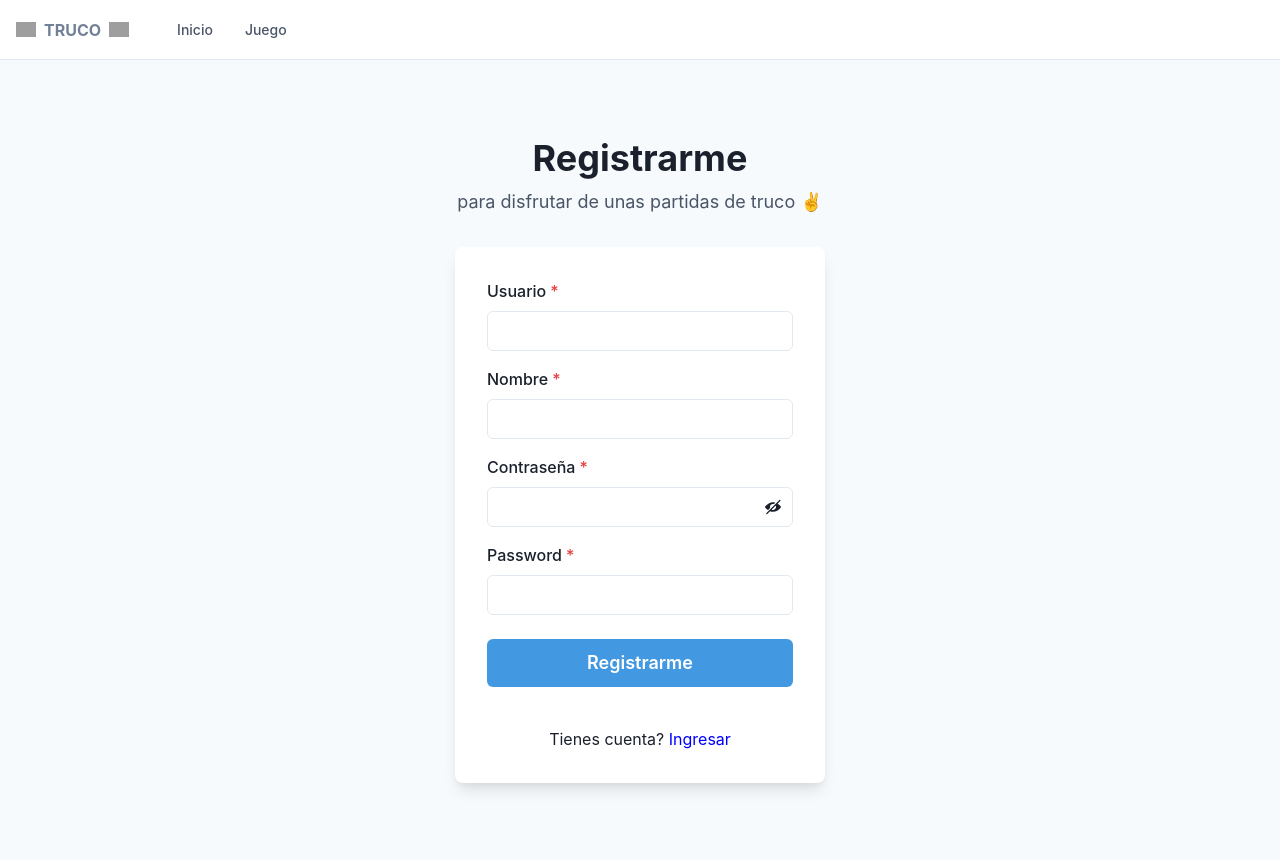
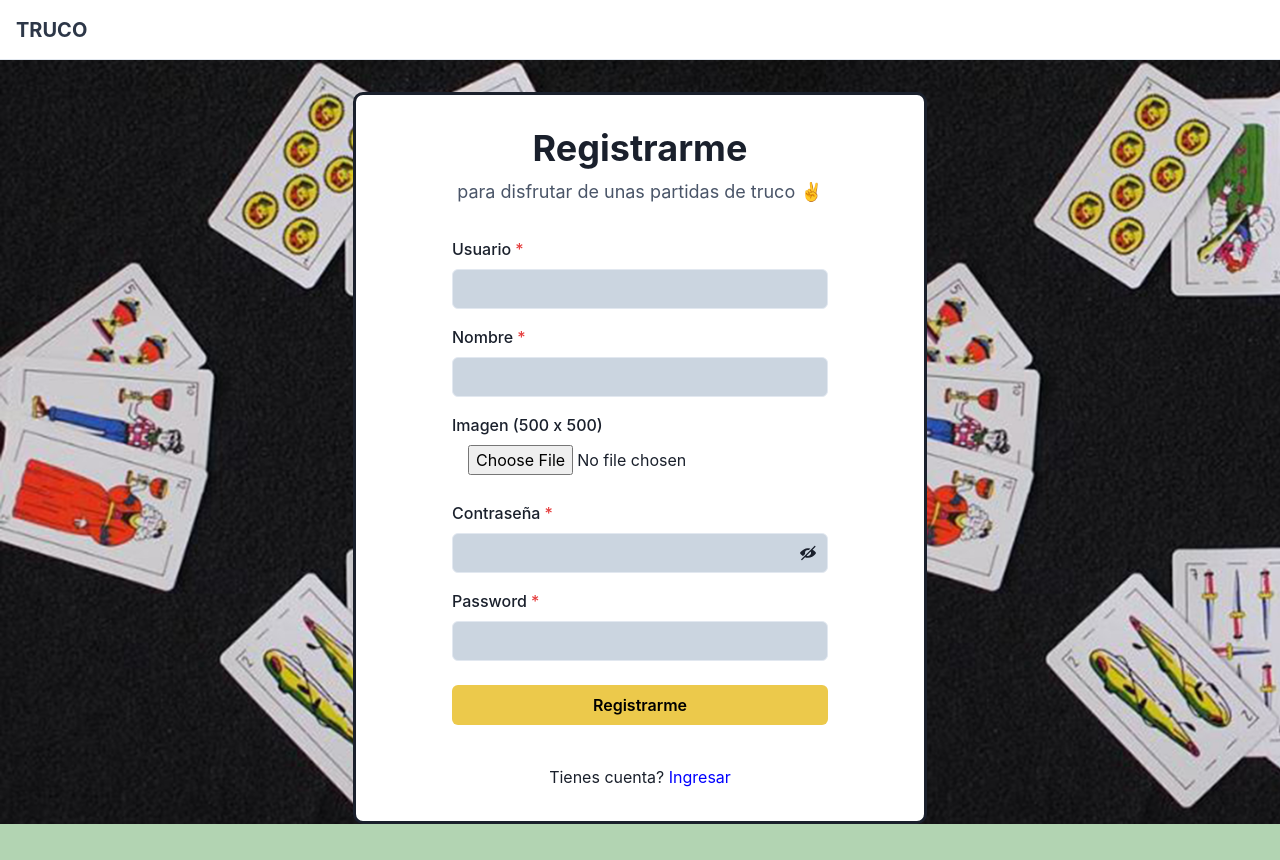
Before and after one commit to marianochavez/truco_frontend_react, a React (Vite) app: page /register in a window 1280 px wide. After the commit the page ends 824 px from the top, so only its background shows below. Built offline with nearby package versions, Linux system fonts and the light colour scheme; grey boxes are pictures that could not be loaded.

Commit message:
avatar added - style

```diff
--- a/src/components/auth/Login.tsx
+++ b/src/components/auth/Login.tsx
@@ -11,6 +11,7 @@ import {
 } from "@chakra-ui/react";
 import {Link, Navigate, useNavigate} from "react-router-dom";
 import {useContext, useState} from "react";
+import {Container} from "@chakra-ui/react";
 
 import {useForm} from "../../hooks/useForm";
 import {PlayerContext} from "../../providers/PlayerProvider";
@@ -51,8 +52,17 @@ export default function Login() {
   return (
     <>
       <Appbar />
-      <Flex align={"center"} bg={"gray.50"} justify={"center"} minH={"100vh"}>
-        <Stack maxW={"lg"} mx={"auto"} px={6} py={12} spacing={8}>
+      <Container pt={8}>
+        <Flex
+          align={"center"}
+          bg="white"
+          border="1px"
+          borderRadius="10px"
+          borderWidth="3px"
+          justify={"center"}
+          p={8}
+        >
+          <Stack maxW={"lg"} mx={"auto"} spacing={8}>
             <Stack align={"center"}>
               <Heading fontSize={"4xl"}>Ingresa a tu cuenta</Heading>
               {!error && (
@@ -66,7 +76,7 @@ export default function Login() {
                 </Text>
               )}
             </Stack>
-          <Box bg={"white"} boxShadow={"lg"} p={8} rounded={"lg"}>
+            <Box bg={"white"} rounded={"lg"}>
               <form onSubmit={(e) => handleLogin(e)}>
                 <Stack spacing={4}>
                   <FormControl id="email">
@@ -102,14 +112,7 @@ export default function Login() {
                         </Text>
                       </Link>
                     </Stack>
-                  <Button
-                    _hover={{
-                      bg: "blue.500",
-                    }}
-                    bg={"blue.400"}
-                    color={"white"}
-                    type="submit"
-                  >
+                    <Button colorScheme="yellow" type="submit">
                       Ingresar
                     </Button>
                   </Stack>
@@ -118,6 +121,7 @@ export default function Login() {
             </Box>
           </Stack>
         </Flex>
+      </Container>
     </>
   );
 }
--- a/src/components/auth/Register.tsx
+++ b/src/components/auth/Register.tsx
@@ -10,6 +10,7 @@ import {
   Button,
   Heading,
   Text,
+  Container,
 } from "@chakra-ui/react";
 import {Link, useNavigate} from "react-router-dom";
 import {useContext, useState} from "react";
@@ -34,21 +35,32 @@ export default function Register() {
     lPassword: "",
     lConfirmPassword: "",
   } as RegisterFormProps);
+  const [selectedFile, setSelectedFile] = useState<File | null>(null);
   const {register} = useContext(PlayerContext);
+  const [isLoading, setIsLoading] = useState<boolean>(false);
   const [error, setError] = useState("");
   const navigate = useNavigate();
 
   const {lUsername, lName, lPassword, lConfirmPassword} = formValues as RegisterFormProps;
 
+  const handleFileChange = (e: React.ChangeEvent<HTMLInputElement>) => {
+    if (e.target.files) {
+      setSelectedFile(e.target.files[0]);
+    }
+  };
+
   const handleRegister = async (e: React.FormEvent<HTMLFormElement>) => {
     e.preventDefault();
+    setIsLoading(true);
     if (lPassword !== lConfirmPassword) {
       setError("Las contraseñas no coinciden");
 
       return;
     }
-    const res = await register(lUsername, lName, lPassword, lConfirmPassword);
 
+    const res = await register(lUsername, lName, selectedFile, lPassword, lConfirmPassword);
+
+    setIsLoading(false);
     if (res.status == "OK") {
       navigate("/login");
     } else {
@@ -59,8 +71,17 @@ export default function Register() {
   return (
     <>
       <Appbar />
-      <Flex align={"center"} bg={"gray.50"} justify={"center"} minH={"100vh"}>
-        <Stack maxW={"lg"} mx={"auto"} px={6} py={12} spacing={8}>
+      <Container pt={8}>
+        <Flex
+          align={"center"}
+          bg="white"
+          border="1px"
+          borderRadius="10px"
+          borderWidth="3px"
+          justify={"center"}
+          p={8}
+        >
+          <Stack maxW={"lg"} mx={"auto"} spacing={8}>
             <Stack align={"center"}>
               <Heading fontSize={"4xl"} textAlign={"center"}>
                 Registrarme
@@ -76,13 +97,14 @@ export default function Register() {
                 </Text>
               )}
             </Stack>
-          <Box bg={"white"} boxShadow={"lg"} p={8} rounded={"lg"}>
+            <Box bg={"white"} rounded={"lg"}>
               <form onSubmit={(e) => handleRegister(e)}>
                 <Stack spacing={4}>
                   <FormControl isRequired id="firstName">
                     <FormLabel>Usuario</FormLabel>
                     <Input
                       required
+                      bg="gray.300"
                       name="lUsername"
                       type="text"
                       value={lUsername}
@@ -93,16 +115,26 @@ export default function Register() {
                     <FormLabel>Nombre</FormLabel>
                     <Input
                       required
+                      bg="gray.300"
                       name="lName"
                       type="text"
                       value={lName}
                       onChange={handleInputChange as React.ChangeEventHandler<HTMLInputElement>}
                     />
                   </FormControl>
+                  <FormControl id="avatar">
+                    <FormLabel>Imagen (500 x 500)</FormLabel>
+                    <Input
+                      border={"none"}
+                      type="file"
+                      onChange={handleFileChange as React.ChangeEventHandler<HTMLInputElement>}
+                    />
+                  </FormControl>
                   <FormControl isRequired id="password">
                     <FormLabel>Contraseña</FormLabel>
                     <InputGroup>
                       <Input
+                        bg="gray.300"
                         name="lPassword"
                         type={showPassword ? "text" : "password"}
                         value={lPassword}
@@ -122,6 +154,7 @@ export default function Register() {
                     <FormLabel>Password</FormLabel>
                     <InputGroup>
                       <Input
+                        bg="gray.300"
                         name="lConfirmPassword"
                         type={showPassword ? "text" : "password"}
                         value={lConfirmPassword}
@@ -131,13 +164,9 @@ export default function Register() {
                   </FormControl>
                   <Stack pt={2} spacing={10}>
                     <Button
-                    _hover={{
-                      bg: "blue.500",
-                    }}
-                    bg={"blue.400"}
-                    color={"white"}
-                    loadingText="Submitting"
-                    size="lg"
+                      colorScheme="yellow"
+                      isLoading={isLoading ? true : false}
+                      loadingText={"Registrando..."}
                       type="submit"
                     >
                       Registrarme
@@ -155,6 +184,7 @@ export default function Register() {
             </Box>
           </Stack>
         </Flex>
+      </Container>
     </>
   );
 }
--- a/src/components/ui/Appbar.tsx
+++ b/src/components/ui/Appbar.tsx
@@ -13,12 +13,11 @@ import {
   useDisclosure,
   Avatar,
   HStack,
-  Image,
+  Tag,
 } from "@chakra-ui/react";
 import {HamburgerIcon, CloseIcon} from "@chakra-ui/icons";
 import {useContext} from "react";
-import {Link as LinkRouter, Outlet, useLocation} from "react-router-dom";
-import {AiOutlineUser} from "react-icons/ai";
+import {Link, Link as LinkRouter, Outlet, useLocation} from "react-router-dom";
 
 import {PlayerContext} from "../../providers/PlayerProvider";
 import {GameContext} from "../../providers/GameProvider";
@@ -58,24 +57,27 @@ export default function Appbar() {
             />
           </Flex>
           <Flex flex={{base: 1}} justify={{base: "center", md: "start"}}>
+            <Link to="/">
               <Text
                 alignItems={"center"}
                 className="animate__animated animate__lightSpeedInLeft"
-              color={"gray.500"}
+                color={"gray.700"}
                 display={"flex"}
                 fontFamily={"heading"}
+                fontSize={{base: "lg", md: "xl"}}
                 fontWeight={"bold"}
                 justifyContent={"center"}
                 textAlign={useBreakpointValue({base: "center", md: "left"})}
               >
-              <Image mr={2} src={`${import.meta.env.VITE_REACT_APP_API_CLOUDINARY}/1e.jpg`} w={5} />
                 TRUCO
-              <Image ml={2} src={`${import.meta.env.VITE_REACT_APP_API_CLOUDINARY}/1b.jpg`} w={5} />
               </Text>
+            </Link>
 
+            {isLogged && (
               <Flex display={{base: "none", md: "flex"}} ml={10}>
                 <DesktopNav />
               </Flex>
+            )}
           </Flex>
 
           {!isLogged && currentPath === "/" && (
@@ -90,8 +92,7 @@ export default function Appbar() {
                   _hover={{
                     bg: "pink.300",
                   }}
-                  bg={"orange.400"}
-                  color={"white"}
+                  colorScheme={"yellow"}
                   display={{base: "none", md: "inline-flex"}}
                   fontSize={"sm"}
                   fontWeight={600}
@@ -103,10 +104,12 @@ export default function Appbar() {
           )}
 
           {isLogged && (
-            <HStack>
-              <Avatar bg="green.300" icon={<AiOutlineUser fontSize="1.5rem" />} size={"sm"} />
-              <Text fontWeight={"bold"}>{player.username}</Text>
-              <Button colorScheme={"orange"} variant={"ghost"} onClick={handleLogout}>
+            <HStack border={"px"}>
+              <Avatar name={player.name} size={"sm"} src={player.avatar} />
+              <Tag colorScheme="blackAlpha" fontWeight={"bold"} size="md" variant="solid">
+                {player.name}
+              </Tag>
+              <Button colorScheme={"yellow"} size="sm" variant={"solid"} onClick={handleLogout}>
                 Salir
               </Button>
             </HStack>
--- a/src/helpers/authApi.ts
+++ b/src/helpers/authApi.ts
@@ -19,16 +19,25 @@ export const getPlayer = async (): Promise<Response> => {
 export const createPlayer = async (
   username: string,
   name: string,
+  image: File | null,
   password: string,
   confirmPassword: string,
 ): Promise<Response> => {
+  const formData = new FormData();
+
+  formData.append("username", username);
+  formData.append("name", name);
+  formData.append("password", password);
+  formData.append("confirmPassword", confirmPassword);
+  if (image) {
+    formData.append("avatar", image);
+  }
+
   try {
-    const response = await axios.post(`${import.meta.env.VITE_REACT_APP_API_URL}/players`, {
-      username,
-      name,
-      password,
-      confirmPassword,
-    });
+    const response = await axios.post(
+      `${import.meta.env.VITE_REACT_APP_API_URL}/players`,
+      formData,
+    );
 
     return response.data;
   } catch (error: any) {
--- a/src/index.css
+++ b/src/index.css
@@ -1,3 +1,5 @@
 body{
+  background-image: url("./components/assets/cartas_2.jpg") !important;
+  background-size: contain !important;
   background-color: #b2d4b2 !important;
 }
--- a/src/providers/PlayerProvider.tsx
+++ b/src/providers/PlayerProvider.tsx
@@ -6,9 +6,10 @@ import {createPlayer, Response, signIn, singOut} from "../helpers/authApi";
 
 export interface Player {
   id: number;
+  username: string;
+  name: string;
+  avatar: string;
   token: string;
-  name: string;
-  username: string;
 }
 
 interface Props {
@@ -23,6 +24,7 @@ interface PlayerContext {
   register: (
     username: string,
     name: string,
+    image: File | null,
     password: string,
     confirmPassword: string,
   ) => Promise<Response>;
@@ -32,6 +34,7 @@ export const PlayerContext = createContext<PlayerContext>({
   player: {
     id: 0,
     token: "",
+    avatar: "",
     name: "",
     username: "",
   },
@@ -64,6 +67,7 @@ export const PlayerProvider = ({children}: Props) => {
       setPlayer({
         id: res.data.id,
         username: res.data.username,
+        avatar: res.data.avatar,
         name: res.data.name,
         token: res.data.token,
       });
@@ -82,6 +86,7 @@ export const PlayerProvider = ({children}: Props) => {
       setPlayer({
         id: 0,
         username: "",
+        avatar: "",
         name: "",
         token: "",
       });
@@ -96,10 +101,11 @@ export const PlayerProvider = ({children}: Props) => {
   const register = async (
     username: string,
     name: string,
+    image: File | null,
     password: string,
     confirmPassword: string,
   ) => {
-    const res = await createPlayer(username, name, password, confirmPassword);
+    const res = await createPlayer(username, name, image, password, confirmPassword);
 
     if (res.status == "ERROR") {
       console.log(res.data);
```
Also changed, not shown: src/components/board/Home.tsx (+17 -9 lines), src/components/assets/cartas_2.jpg (added). Lines whose indentation alone changed are shown as unchanged.
